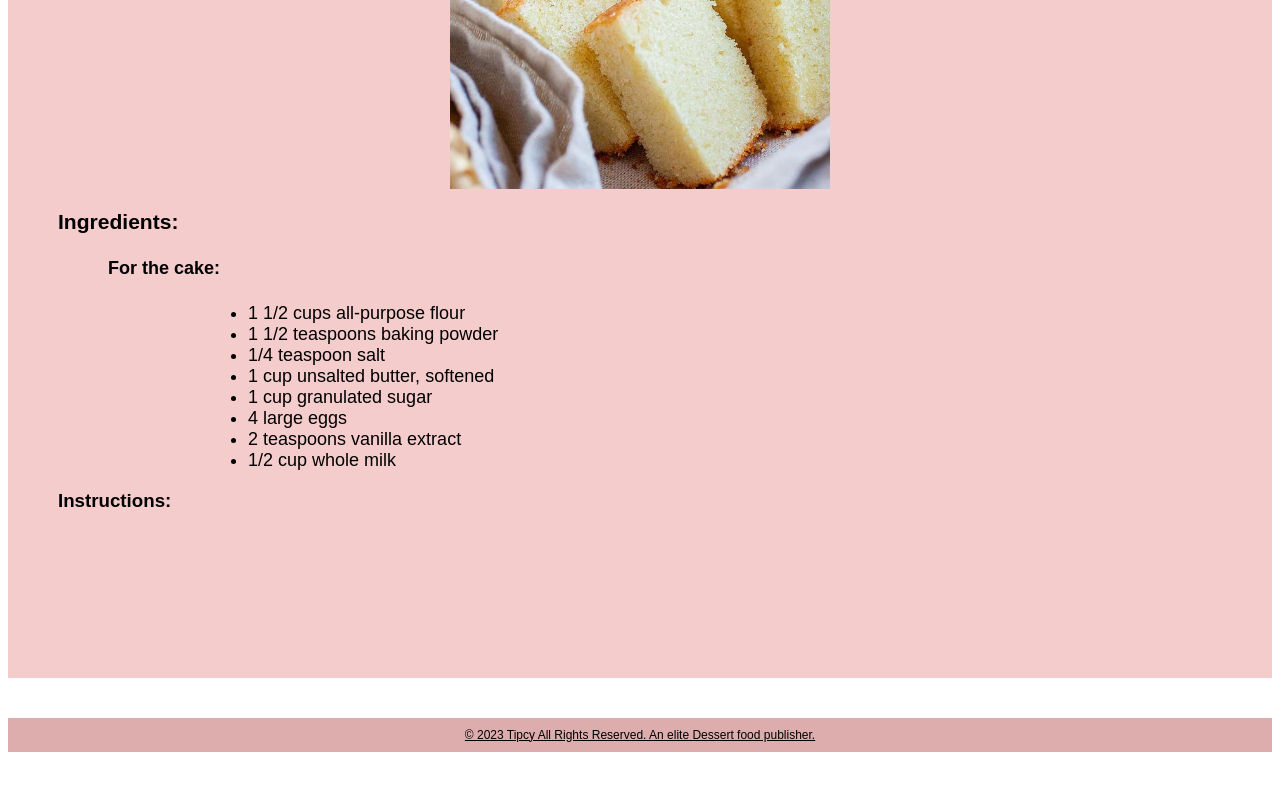
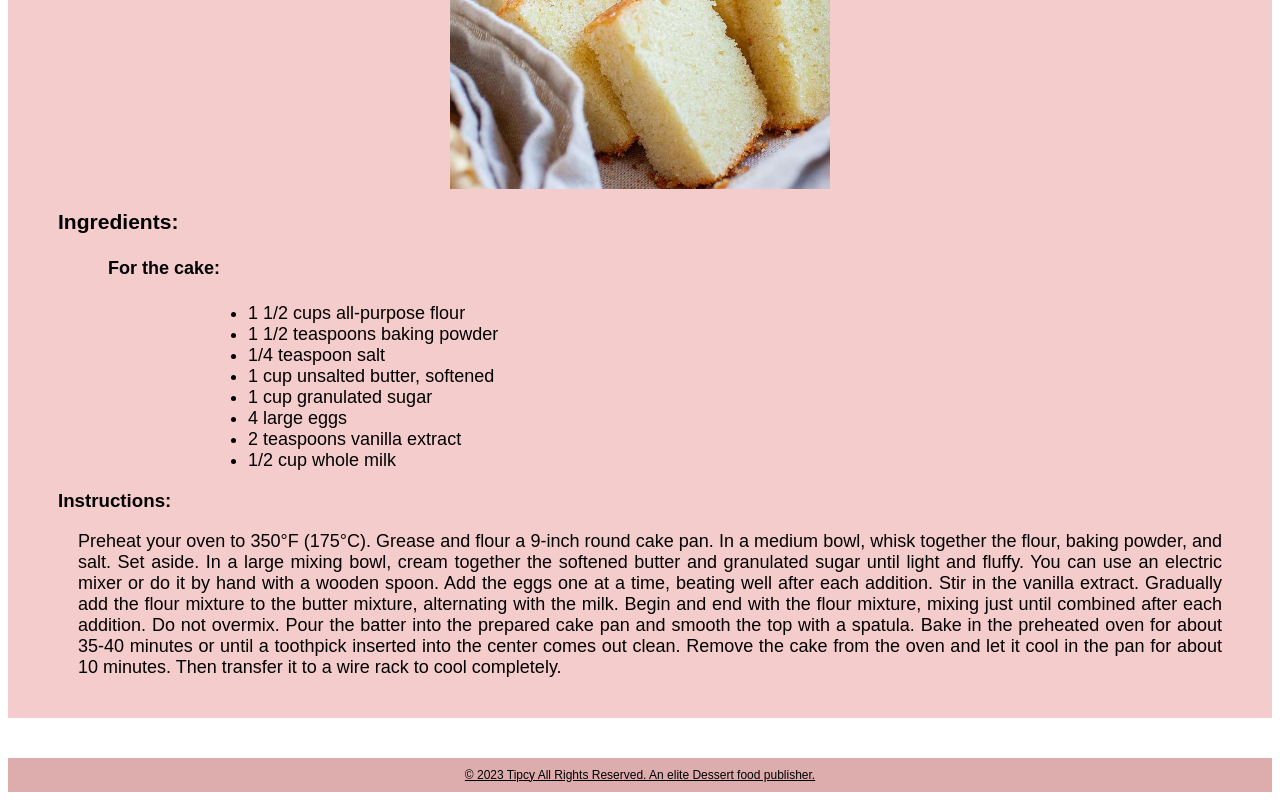
Before and after one commit to IsuruMJA99/Recipe-Food-Blog, a React (Create React App) app in the folder Upload2/blog/: page /recipie/cake/butter-cake in a window 1280 px wide. Shown: the part 322-1122 px from the top of the page. Before the commit the page ends 1082 px from the top, so only its background shows below. Built offline with nearby package versions, Linux system fonts and the light colour scheme.

Commit message:
Update Butter_cake.js

```diff
--- a/Upload2/blog/src/Component/Butter_cake.js
+++ b/Upload2/blog/src/Component/Butter_cake.js
@@ -34,7 +34,6 @@ const Butter_cake = () => {
 
 <h3>Instructions:</h3>
 <div className="par">
-<p>
 Preheat your oven to 350°F (175°C). Grease and flour a 9-inch round cake pan.
 
 In a medium bowl, whisk together the flour, baking powder, and salt. Set aside.
@@ -49,7 +48,7 @@ Pour the batter into the prepared cake pan and smooth the top with a spatula.
 
 Bake in the preheated oven for about 35-40 minutes or until a toothpick inserted into the center comes out clean.
 
-Remove the cake from the oven and let it cool in the pan for about 10 minutes. Then transfer it to a wire rack to cool completely.</p>
+Remove the cake from the oven and let it cool in the pan for about 10 minutes. Then transfer it to a wire rack to cool completely.
 </div>
 
     </div>
```
